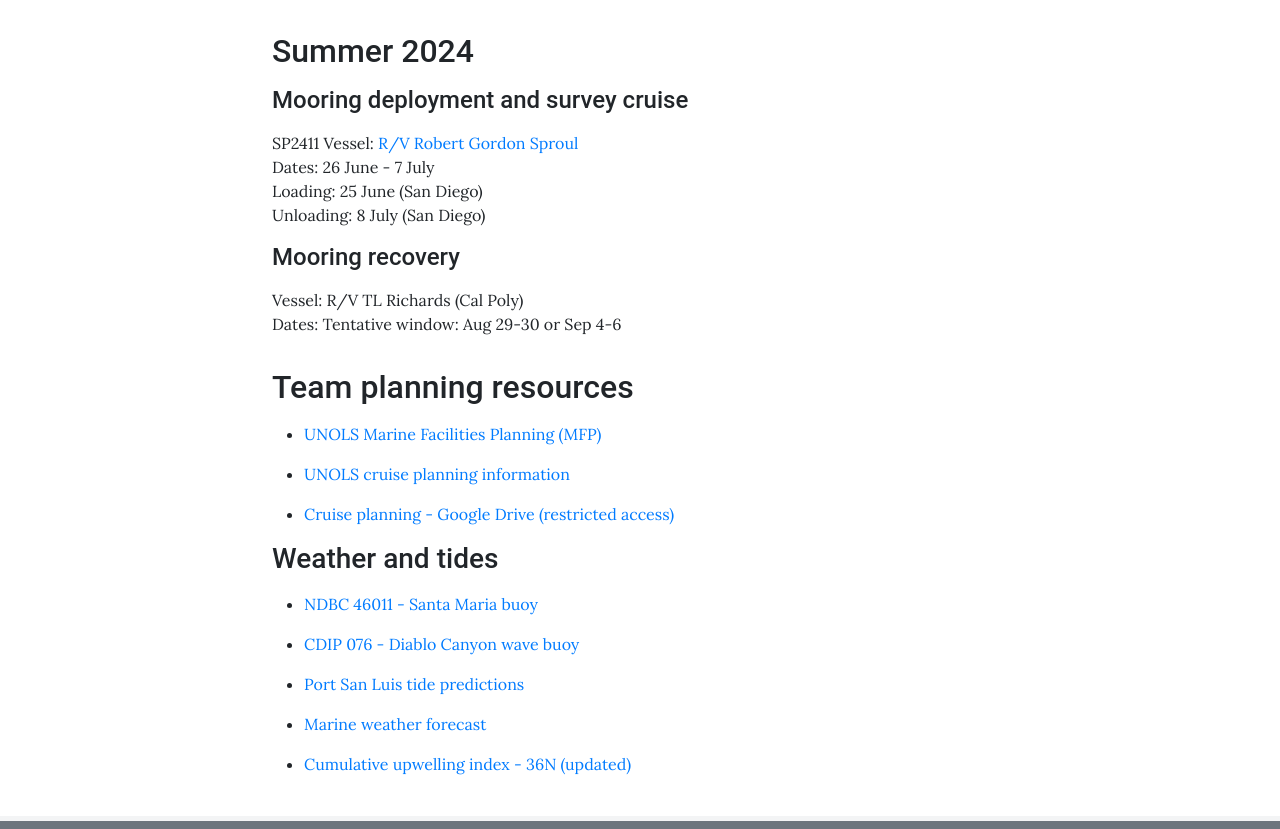
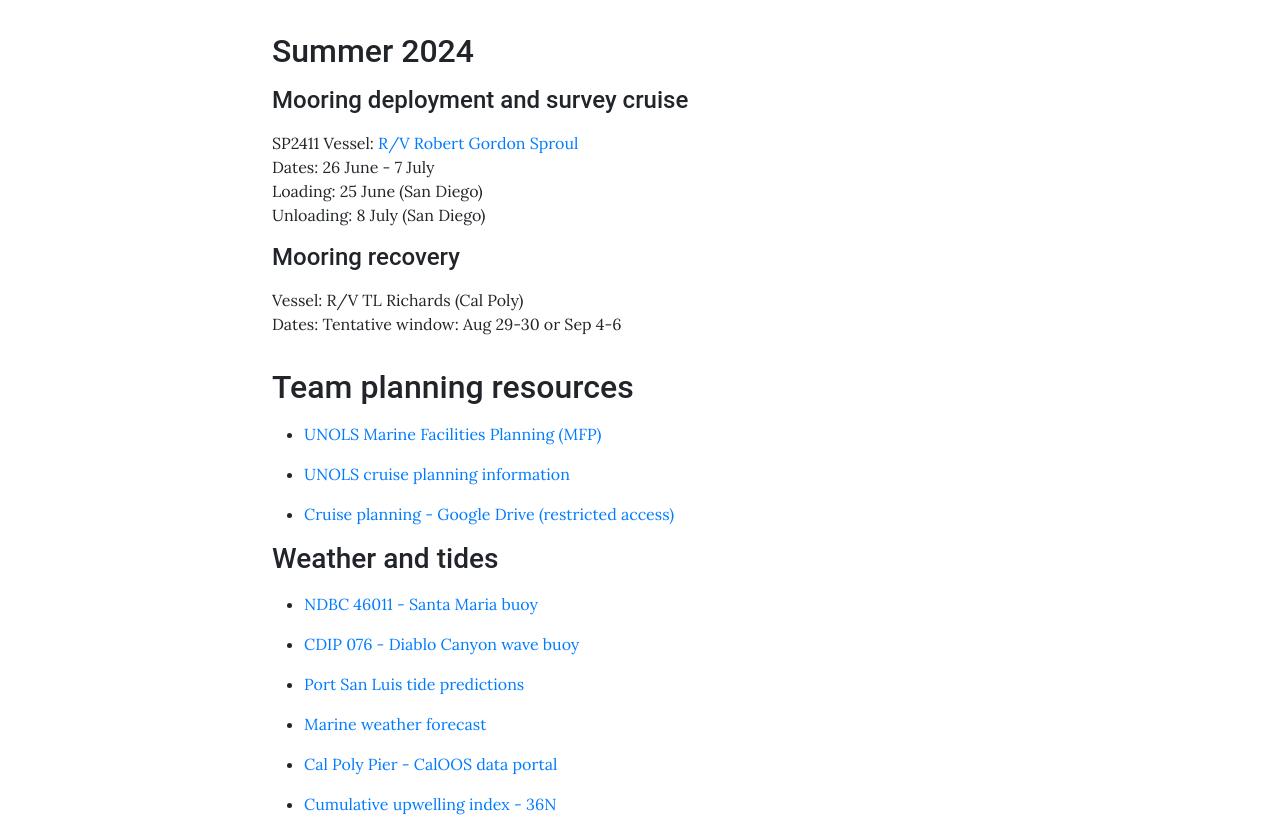
Before and after one commit to subfex/subfex.github.io, a Jekyll site: the page built from pages/cruises.md, in a window 1280 px wide. Shown: the part 308-1137 px from the top of the page. Built offline with Jekyll 4.4.1, drawn with Linux system fonts in a browser that asks for light colours; grey boxes are pictures that could not be loaded.

Commit message:
added link to Cal Poly pier data

```diff
--- a/pages/cruises.md
+++ b/pages/cruises.md
@@ -41,4 +41,6 @@
 
 * [Marine weather forecast](https://marine.weather.gov/MapClick.php?zoneid=PZZ645)
 
-* [Cumulative upwelling index - 36N (updated)](/pages/images/cui_36N_updated.png)
+* [Cal Poly Pier - CalOOS data portal](https://data.caloos.org/?&sensor_version=v2#metadata/103545/station/data)
+
+* [Cumulative upwelling index - 36N](/pages/images/cui_36N_updated.png)
```
